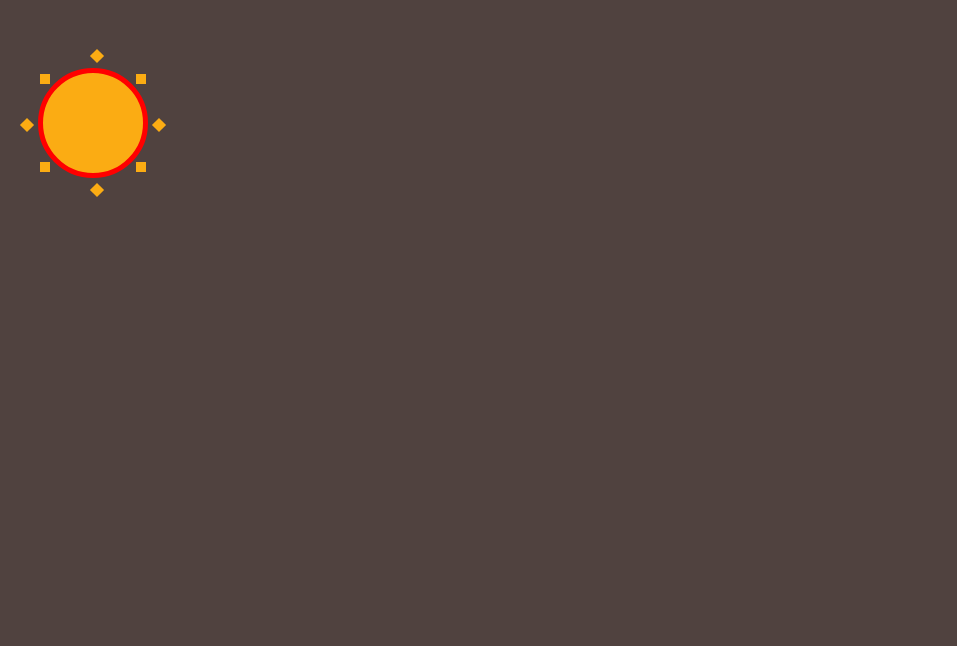
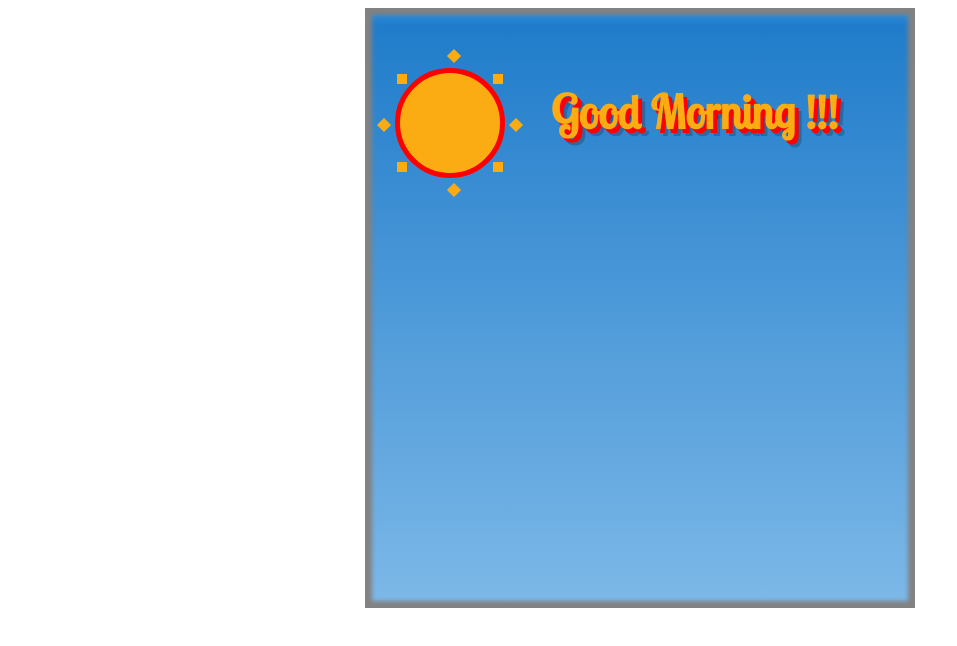
Before and after one commit to imparvez/animation-card, a plain HTML site: page index.html in a window 1280 px wide. Shown: the whole page, without its empty margins (0-957 px from the left). Drawn offline with Linux system fonts and the light colour scheme.

Commit message:
Added textual content header and created a basic card like looks

```diff
--- a/assets/css/style.css
+++ b/assets/css/style.css
@@ -1,7 +1,23 @@
 @import url(https://fonts.googleapis.com/css?family=Poiret+One);
+@import url(https://fonts.googleapis.com/css?family=Lobster+Two:400,400italic);
 
 body {
-  background-color: #50423F;
+    background: #fff;
+    height: 110vh;
+}
+
+.wrapper {
+  max-width: 550px;
+  width: 100%;
+  margin: 0 auto;
+  box-shadow: inset 0px 0px 4px 7px #828282;
+  background: #1e5799;
+  background: -moz-linear-gradient(top, #1e5799 0%, #2989d8 1%, #207cca 3%, #7db9e8 100%);
+  background: -webkit-linear-gradient(top, #1e5799 0%,#2989d8 1%,#207cca 3%,#7db9e8 100%);
+  background: linear-gradient(to bottom, #1e5799 0%,#2989d8 1%,#207cca 3%,#7db9e8 100%);
+  filter: progid:DXImageTransform.Microsoft.gradient( startColorstr='#1e5799', endColorstr='#7db9e8',GradientType=0 );
+  background-repeat: no-repeat;
+  height: 75vh;
 }
 
 .container{
@@ -49,28 +65,37 @@ body {
   transform: rotate(90deg);
 }
 
-.rays-nine {
+.rays-five {
   right: -3px;
   bottom: 1px;
   transform: rotate(90deg);
 }
 
-.rays-ten {
+.rays-six {
   right: -3px;
   top: 1px;
   transform: rotate(90deg);
 }
 
-.rays-eleven {
+.rays-seven {
   bottom: 47px;
   right: -21px;
   transform: rotate(45deg);
 }
 
-.rays-twelve {
+.rays-eight {
   bottom: -22px;
   left: 41px;
   transform: rotate(45deg);
+}
+
+.wrapper h1 {
+  float: right;
+  font-family: 'Lobster Two', cursive;
+  text-shadow: 4px 4px 0px red, 7px 7px 0px rgba(0, 0, 0, 0.2);
+  margin: 75px 77px 0 0;
+  font-size: 2.9em;
+  color: #fbac13;
 }
 
 @-webkit-keyframes circle-run
--- a/index.html
+++ b/index.html
@@ -2,23 +2,22 @@
 <html lang="en">
 <head>
 	<meta charset="UTF-8">
-	<title>CSS LABELS</title>
+	<title>Cards</title>
 	<link rel="stylesheet" href="assets/css/style.css">
 </head>
 <body>
+	<div class="wrapper">
 		<div class="container hilbilly ">
 		  <div class="rays rays-one"></div>
 		  <div class="rays rays-two"></div>
 		  <div class="rays rays-three"></div>
 		  <div class="rays rays-four"></div>
-	  <!-- <div class="rays rays-five"></div>
+		  <div class="rays rays-five"></div>
 		  <div class="rays rays-six"></div>
 		  <div class="rays rays-seven"></div>
-	  <div class="rays rays-eight"></div> -->
-	  <div class="rays rays-nine"></div>
-	  <div class="rays rays-ten"></div>
-	  <div class="rays rays-eleven"></div>
-	  <div class="rays rays-twelve"></div>
+		  <div class="rays rays-eight"></div>
+		</div>
+		<h1>Good Morning !!!</h1>
 	</div>
 </body>
 </html>
```
Lines whose indentation alone changed are shown as unchanged.
